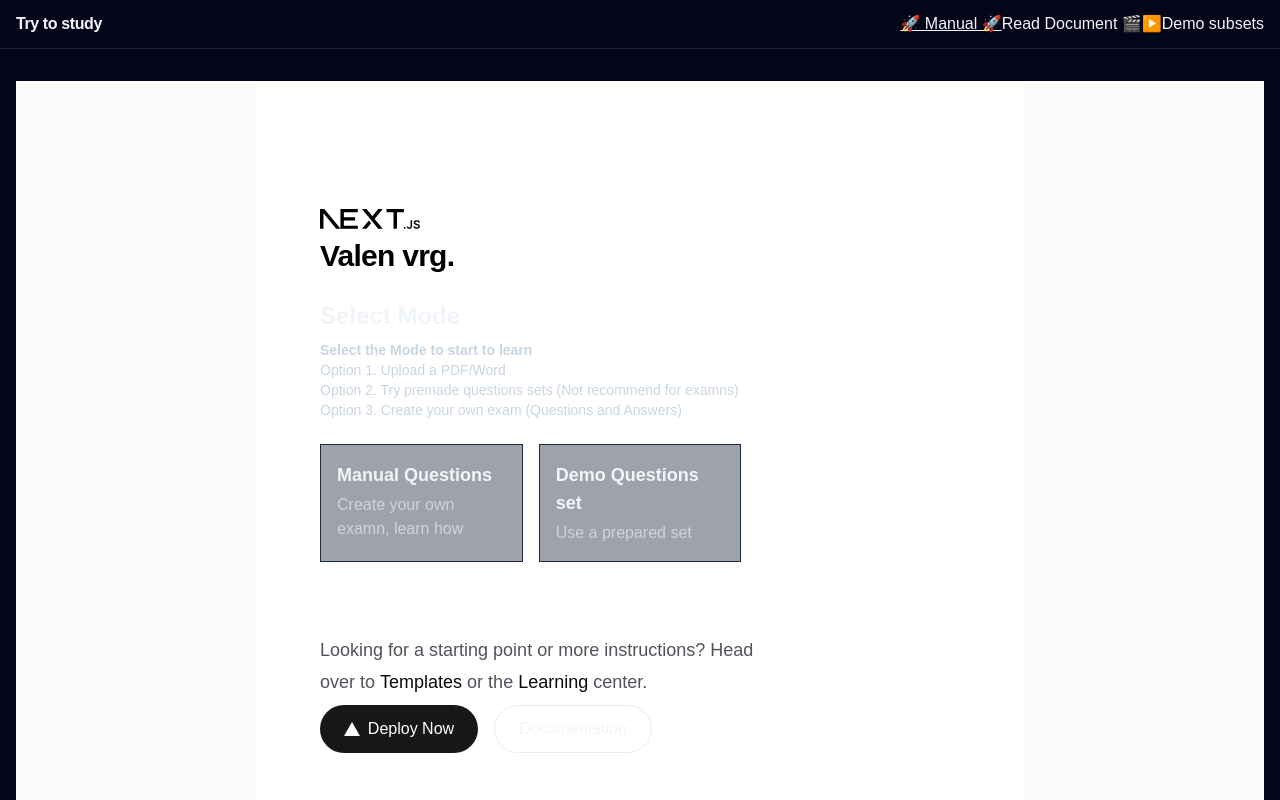
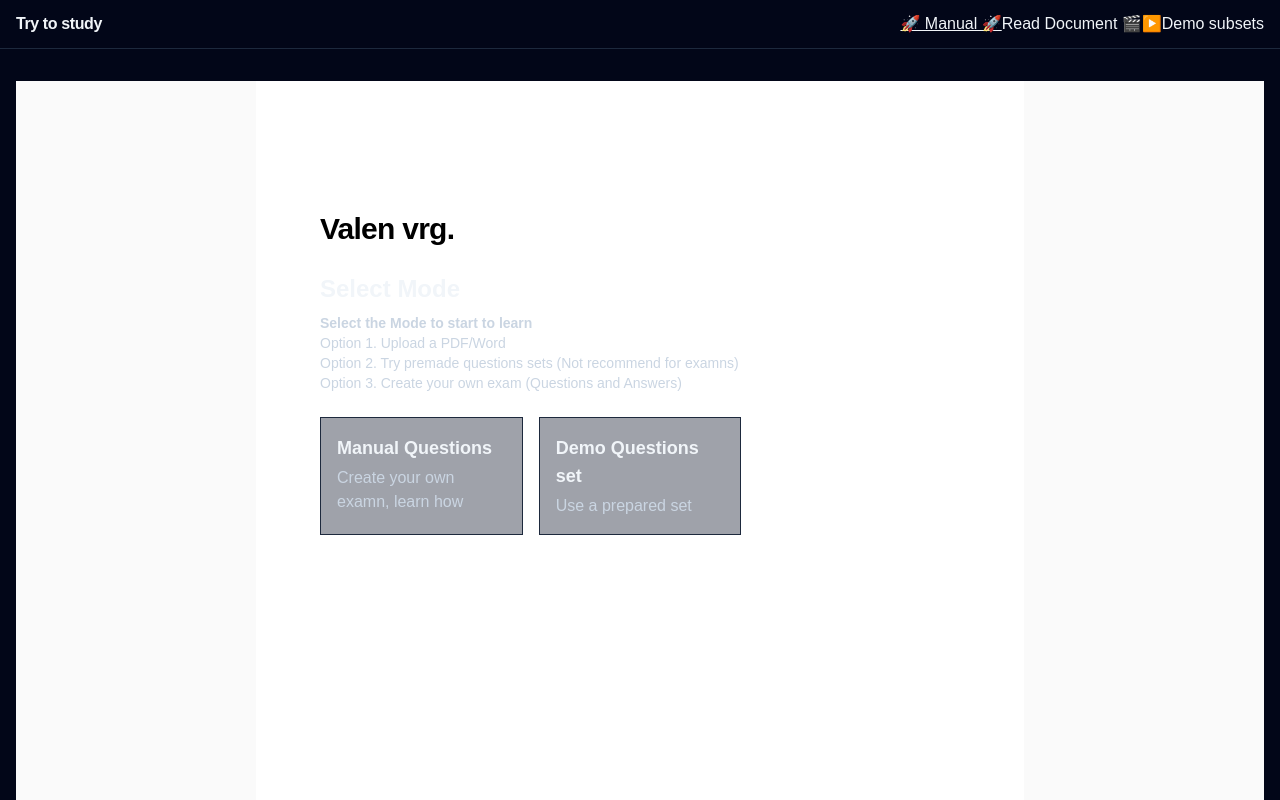
Before and after one commit to Pedriux0/study, a Next.js app: page / in a window 1280 px wide. Shown: the top 800 px of the page. Built offline with nearby package versions, Linux system fonts and the light colour scheme.

Commit message:
testSession first version finished and fixed errors

```diff
--- a/app/page.tsx
+++ b/app/page.tsx
@@ -7,61 +7,12 @@ export default function Home() {
   return (
     <div className="flex min-h-screen items-center justify-center bg-zinc-50 font-sans dark:bg-black">
       <main className="flex min-h-screen w-full max-w-3xl flex-col items-center justify-between py-32 px-16 bg-white dark:bg-black sm:items-start">
-        <Image
-          className="dark:invert"
-          src="/next.svg"
-          alt="Next.js logo"
-          width={100}
-          height={20}
-          priority
-        />
         <div className="flex flex-col items-center gap-6 text-center sm:items-start sm:text-left">
+
           <h1 className="max-w-xs text-3xl font-semibold leading-10 tracking-tight text-black dark:text-zinc-50">
             Valen vrg.
           </h1>
-          <ModeSelector/>;
-          <p className="max-w-md text-lg leading-8 text-zinc-600 dark:text-zinc-400">
-            Looking for a starting point or more instructions? Head over to{" "}
-            <a
-              href="https://vercel.com/templates?framework=next.js&utm_source=create-next-app&utm_medium=appdir-template-tw&utm_campaign=create-next-app"
-              className="font-medium text-zinc-950 dark:text-zinc-50"
-            >
-              Templates
-            </a>{" "}
-            or the{" "}
-            <a
-              href="https://nextjs.org/learn?utm_source=create-next-app&utm_medium=appdir-template-tw&utm_campaign=create-next-app"
-              className="font-medium text-zinc-950 dark:text-zinc-50"
-            >
-              Learning
-            </a>{" "}
-            center.
-          </p>
-        </div>
-        <div className="flex flex-col gap-4 text-base font-medium sm:flex-row">
-          <a
-            className="flex h-12 w-full items-center justify-center gap-2 rounded-full bg-foreground px-5 text-background transition-colors hover:bg-[#383838] dark:hover:bg-[#ccc] md:w-[158px]"
-            href="https://vercel.com/new?utm_source=create-next-app&utm_medium=appdir-template-tw&utm_campaign=create-next-app"
-            target="_blank"
-            rel="noopener noreferrer"
-          >
-            <Image
-              className="dark:invert"
-              src="/vercel.svg"
-              alt="Vercel logomark"
-              width={16}
-              height={16}
-            />
-            Deploy Now
-          </a>
-          <a
-            className="flex h-12 w-full items-center justify-center rounded-full border border-solid border-black/[.08] px-5 transition-colors hover:border-transparent hover:bg-black/[.04] dark:border-white/[.145] dark:hover:bg-[#1a1a1a] md:w-[158px]"
-            href="https://nextjs.org/docs?utm_source=create-next-app&utm_medium=appdir-template-tw&utm_campaign=create-next-app"
-            target="_blank"
-            rel="noopener noreferrer"
-          >
-            Documentation
-          </a>
+          <ModeSelector/>
         </div>
       </main>
     </div>
--- /dev/null
+++ b/features/test-runner/testSessionStorage.ts
@@ -0,0 +1,43 @@
+// features/test-runner/testSessionStorage.ts
+
+"use client";
+
+import { loadFromLocalStorage, saveToLocalStorage } from "@/lib/storage/localStorageClient";
+import { storageKeys } from "@/lib/storage/storageKeys";
+import type { TestSession } from "@/types/testSession";
+/**(
+ * createSessionId create a small id unique
+) */
+function createSessionid(): string{
+    const timestamp = Date.now();
+    const randomHex = Math.random().toString(16).slice(2, 8);
+    return `ts_${timestamp}_${randomHex}`;
+}
+/**
+ * buildManualTestSession create new session form the list of questions
+ */
+export function buildManualTestSession(questionsIds:string[]) : TestSession{
+    return {
+        id: createSessionid(),
+        source: "manual",
+        questionsIds,
+        answersByQuestions: {},
+        currentIndex: 0,
+        startedAtIso: new Date().toISOString(),
+        finishedAtIso:"manual",
+    };
+    }
+    /**
+     * getActiveTestSession load the currently session
+     * Return null if not active
+     */
+export function getActiveTestSession():TestSession |null{
+    return loadFromLocalStorage<TestSession | null>(storageKeys.activeTestSession,null)
+    console.log("OIWFJEFIUJFESIFUNJSEUIFNESIFUSENFIUSE");
+}
+/**
+ * clearActiveTestSession detele the session by overwrite
+ */
+export function clearActiveTestSession(): void{
+    saveToLocalStorage(storageKeys.activeTestSession, null)
+}
--- /dev/null
+++ b/lib/storage/storageKeys.ts
@@ -0,0 +1,12 @@
+// lib/storage/storageKeys.ts
+
+/**
+ * Centralized keys to keep storage names consistent and easy to migrate.
+ */
+export const storageKeys = {
+    manualQuestionBank: "manualQuestionBank_v1",
+    activeTestSession: "activeTestSession_v1",
+
+} as const;
+
+const STORAGE_KEY = storageKeys.manualQuestionBank;
--- a/types/testSession.ts
+++ b/types/testSession.ts
@@ -30,7 +30,7 @@ export interface TestSession{
      * Map the question id
      * stored as raw input
      */
-    answersByQuestios: Record<string,string>;
+    answersByQuestions: Record<string,string>;
     /**
      * Pointer to the current question index
      */
```
Also changed, not shown: 1 other file (tests, documents, lock files or other folders).
